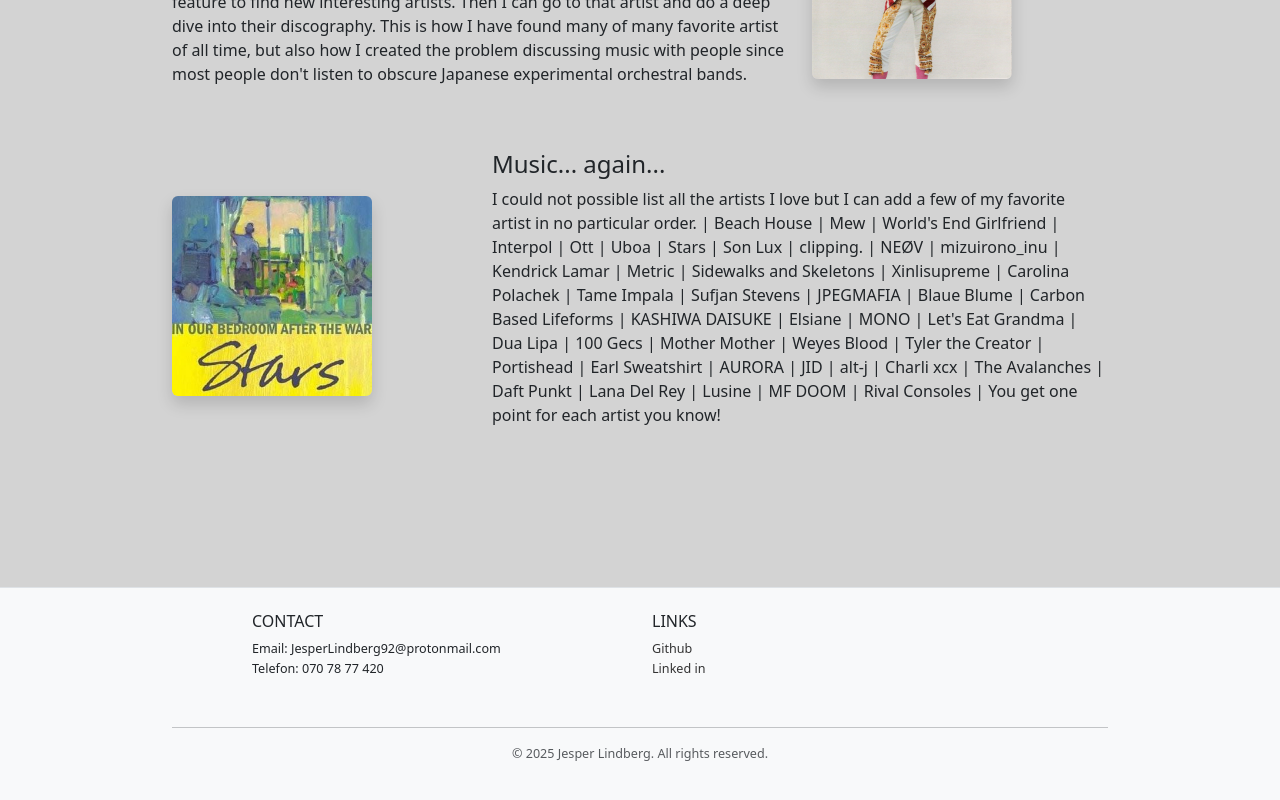
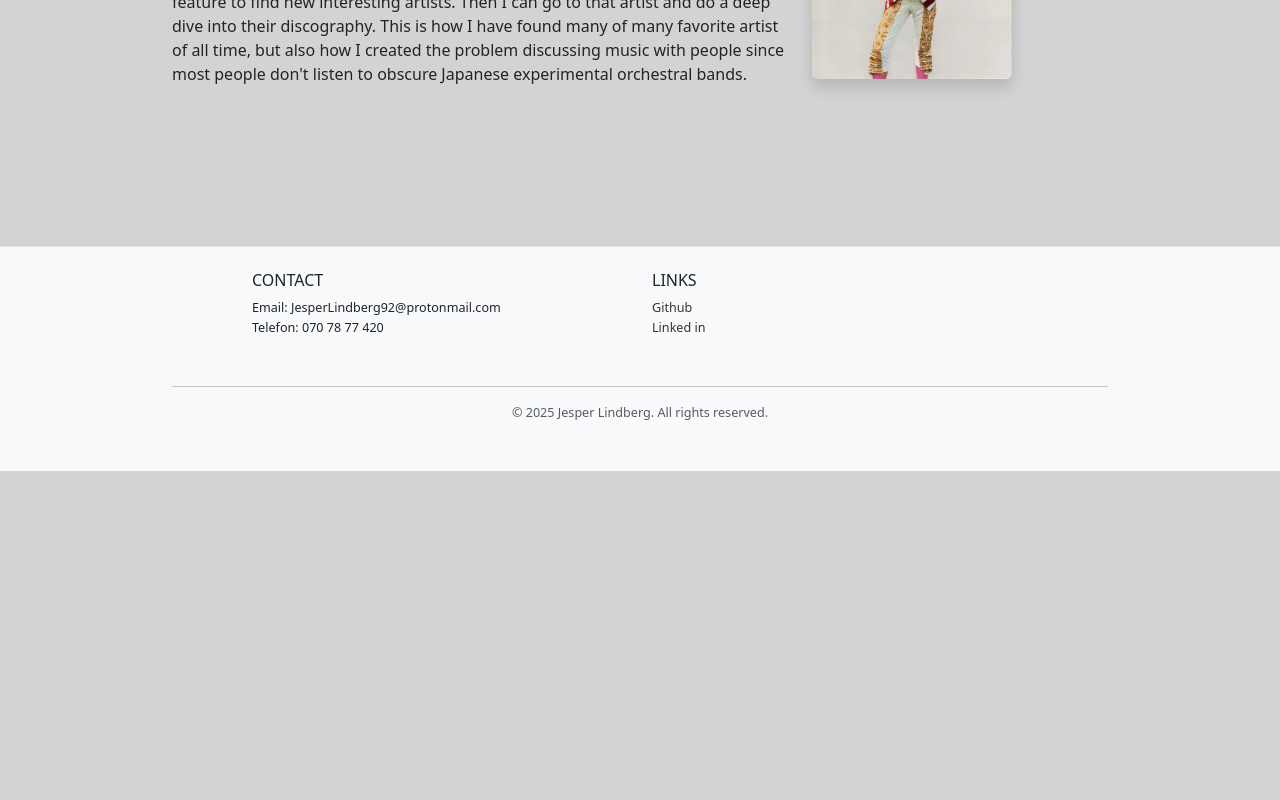
Before and after one commit to Jillypuff/CVWebsite, a React (Vite) app: page /about in a window 1280 px wide. Shown: the part 1390-2190 px from the top of the page. After the commit the page ends 1861 px from the top, so only its background shows below. Built offline with nearby package versions, Linux system fonts and the light colour scheme.

Commit message:
removed some rably text

```diff
--- a/src/pages/About.tsx
+++ b/src/pages/About.tsx
@@ -118,32 +118,6 @@
             </p>
           </Col>
         </Row>
-
-        <Row className="align-items-center mb-5">
-          <Col md={4}>
-            <img
-              src="/images/starsinourbedroomafterthewar.jpg"
-              alt="Music hobby"
-              className="img-fluid rounded shadow"
-            />
-          </Col>
-          <Col md={8}>
-            <h4>Music... again...</h4>
-            <p>
-              I could not possible list all the artists I love but I can add a
-              few of my favorite artist in no particular order. | Beach House |
-              Mew | World's End Girlfriend | Interpol | Ott | Uboa | Stars | Son
-              Lux | clipping. | NEØV | mizuirono_inu | Kendrick Lamar | Metric |
-              Sidewalks and Skeletons | Xinlisupreme | Carolina Polachek | Tame
-              Impala | Sufjan Stevens | JPEGMAFIA | Blaue Blume | Carbon Based
-              Lifeforms | KASHIWA DAISUKE | Elsiane | MONO | Let's Eat Grandma |
-              Dua Lipa | 100 Gecs | Mother Mother | Weyes Blood | Tyler the
-              Creator | Portishead | Earl Sweatshirt | AURORA | JID | alt-j |
-              Charli xcx | The Avalanches | Daft Punkt | Lana Del Rey | Lusine |
-              MF DOOM | Rival Consoles | You get one point for each artist you know!
-            </p>
-          </Col>
-        </Row>
       </Container>
     </>
   );
```
